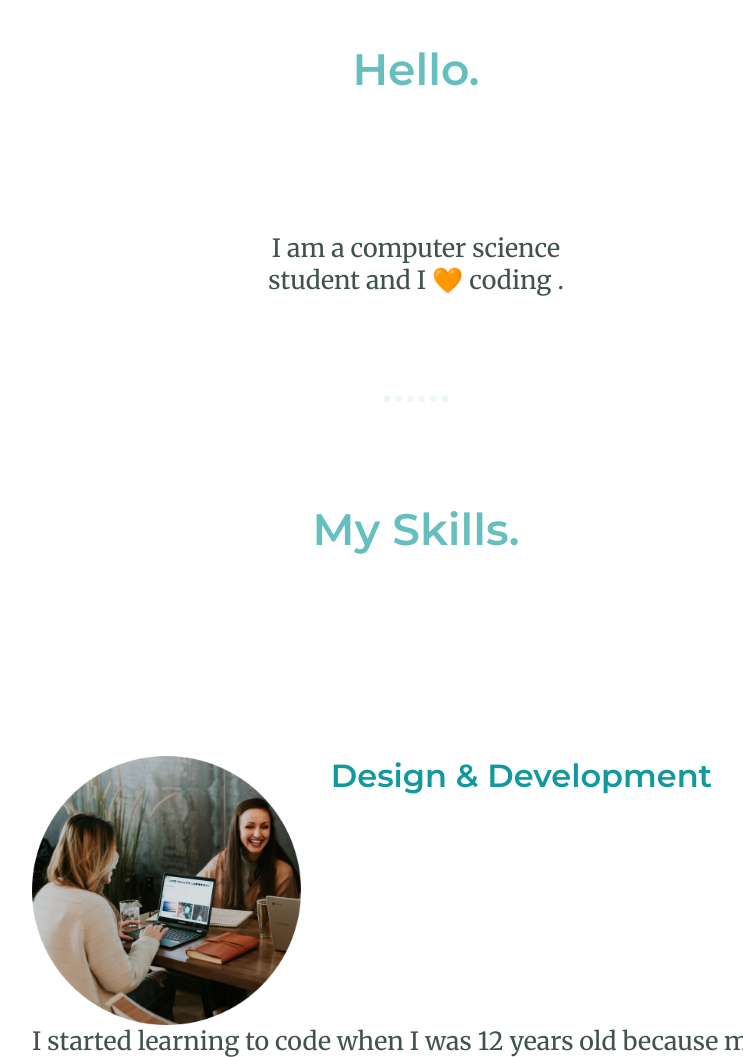
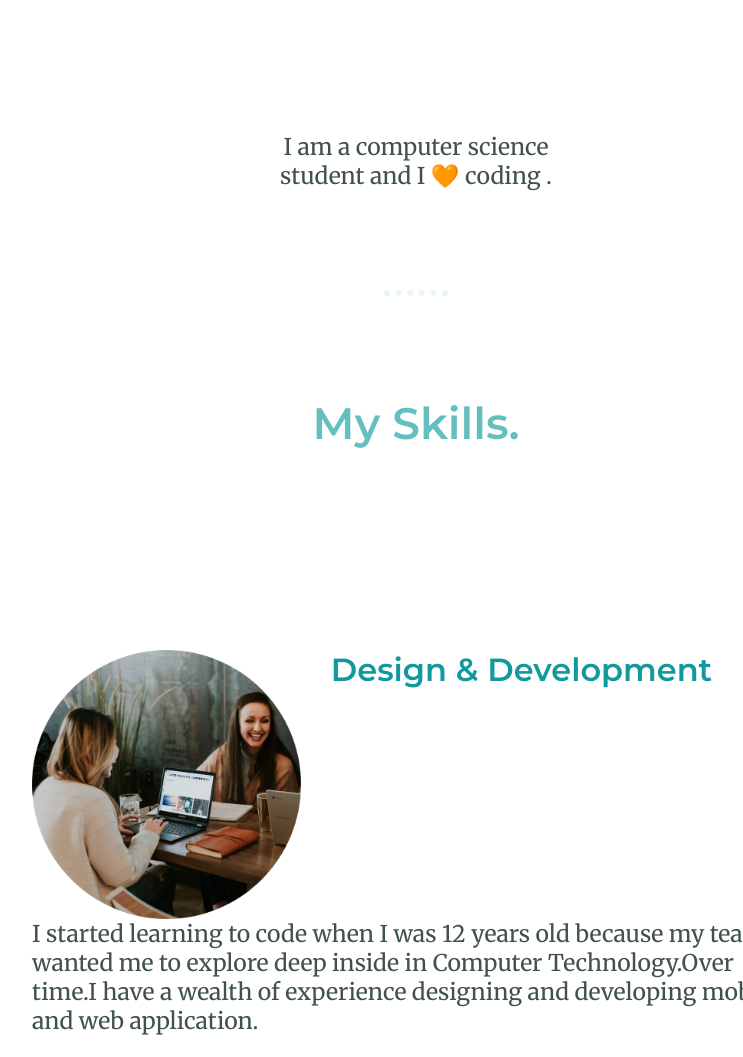
Before and after one commit to sumitra-source/ME, a plain HTML site: page index.html in a window 1280 px wide. Shown: the part 1160-2217 px from the top of the page, without its empty margins (224-967 px from the left). Drawn offline with Linux system fonts and the light colour scheme.

Commit message:
Update styles.css

```diff
--- a/styles.css
+++ b/styles.css
@@ -8,7 +8,7 @@ body{
 
 }
 p{
-  font-size: 25px;
+  font-size: 23px;
 }
 h1{
 
@@ -50,7 +50,7 @@ a:hover{
   background-color: #E4F9F5;
   position: relative;
   padding-top:100px ;
-    padding-bottom: 100px;
+    /*padding-bottom: 100px;*/
 
 
 }
```
